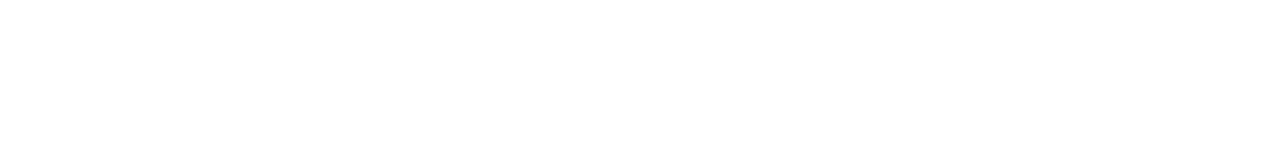
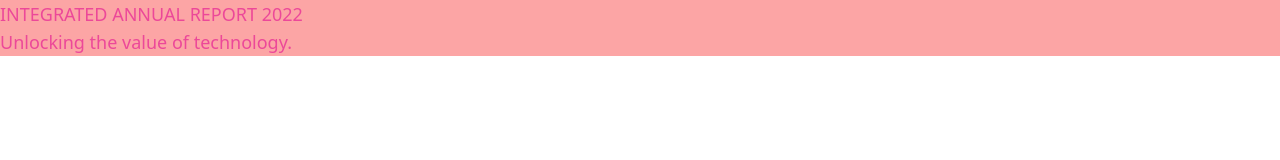
Before and after one commit to BenMukebo/capgemini-clone, a plain HTML site: page index.html in a window 1280 px wide. Drawn offline with nearby package versions, Linux system fonts and the light colour scheme.

Commit message:
Install tailwindcss in developpement by importing the script  cdn

```diff
--- a/index.html
+++ b/index.html
@@ -5,8 +5,20 @@
   <meta http-equiv="X-UA-Compatible" content="IE=edge">
   <meta name="viewport" content="width=device-width, initial-scale=1.0">
   <title>Capgemini-clone</title>
+  <script src="https://cdn.tailwindcss.com"></script>
 </head>
 <body>
+  <header>
+
+  </header>
+  <main>
+    <section class="intro bg-red-300 text-lg text-pink-500">
+      <div class="intro__content">
+        <h1 class="intro__title">INTEGRATED ANNUAL REPORT 2022</h1>
+        <p class="intro__text">Unlocking the value of technology.</p>
+      </div>
+    </section>
+  </main>
 
 </body>
 </html>
```
